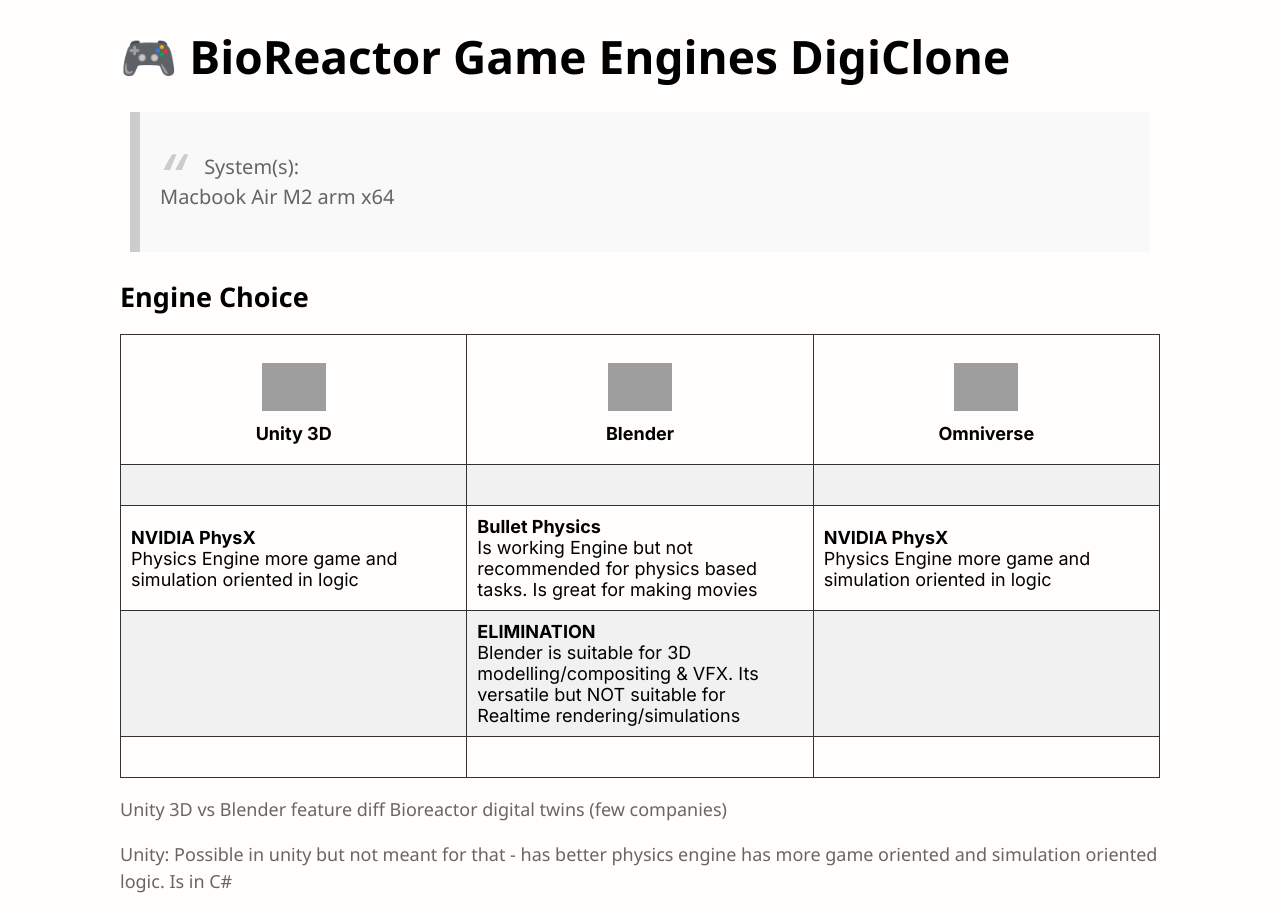
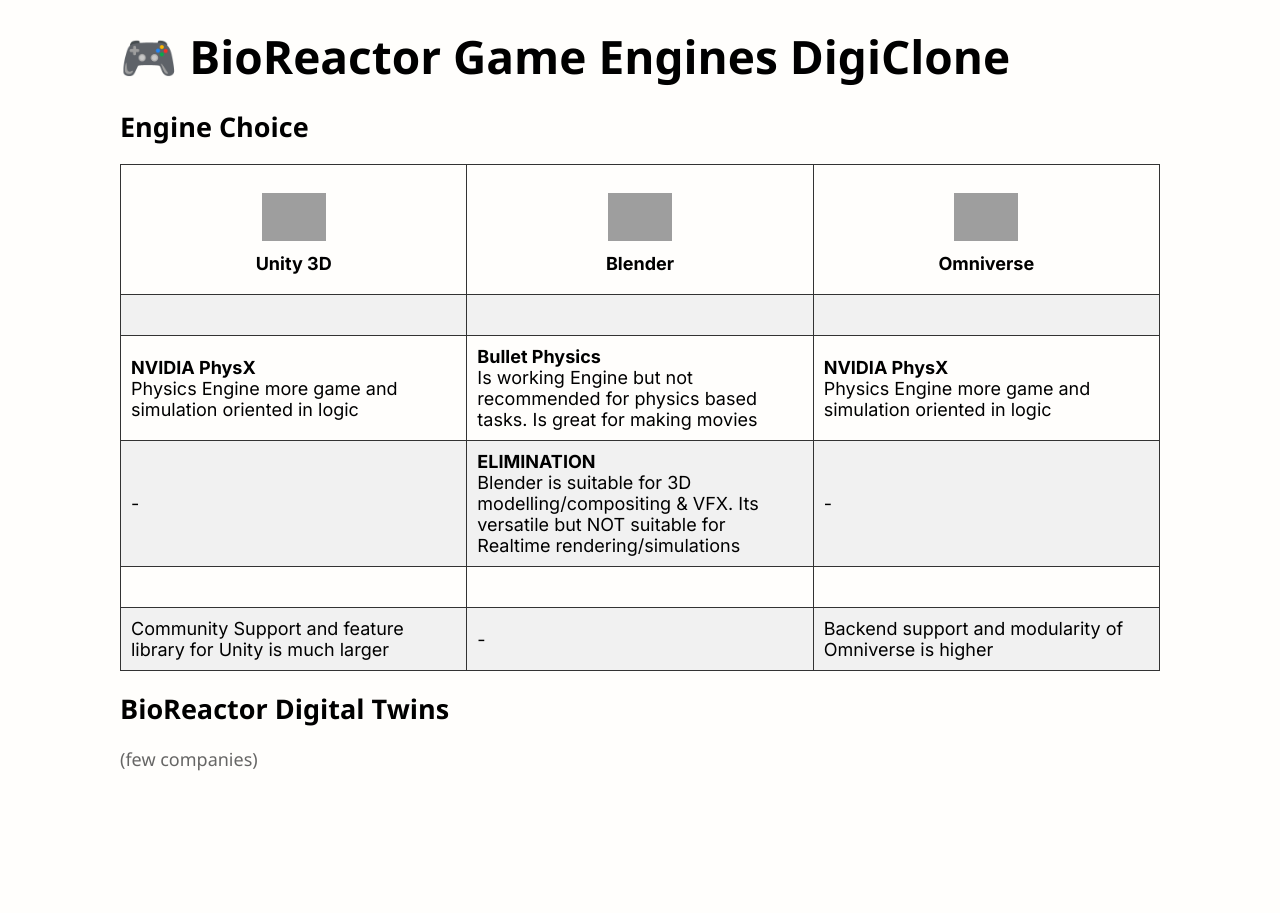
Before and after one commit to plutoniumm/Wavelabs, a Jekyll site: the page built from docs/010-BioReactorSim.md, in a window 1280 px wide, cut to the strip 0-913 px from the top of the page. Built offline with Jekyll 4.4.1, drawn with Linux system fonts in a browser that asks for light colours; grey boxes are pictures that could not be loaded.

Commit message:
Update 010-BioReactorSim.md

```diff
--- a/docs/010-BioReactorSim.md
+++ b/docs/010-BioReactorSim.md
@@ -21,9 +21,6 @@
         width: 33.33%;
     }
 </style>
-
-> System(s): \
-> Macbook Air M2 arm x64
 
 ## Engine Choice
 
@@ -62,6 +59,7 @@
   <tr>
     <td>
     <!-- Unity -->
+    -
     </td>
     <td>
     <!-- Blender -->
@@ -70,14 +68,25 @@
     </td>
     <td>
     <!-- Omni -->
+    -
     </td>
   </tr>
   <tr><th></th><th></th><th></th></tr>
+  <tr>
+    <td>
+    <!-- Unity -->
+    Community Support and feature library for Unity is much larger
+    </td>
+    <td>
+    <!-- Blender -->
+    -
+    </td>
+    <td>
+    <!-- Omni -->
+    Backend support and modularity of Omniverse is higher
+    </td>
+  </tr>
 </table>
 
-
-
-Unity 3D vs Blender feature diff
-Bioreactor digital twins (few companies)
-
-Unity: Possible in unity but not meant for that - has better physics engine has more game oriented and simulation oriented logic. Is in C#
+## BioReactor Digital Twins
+(few companies)
```
